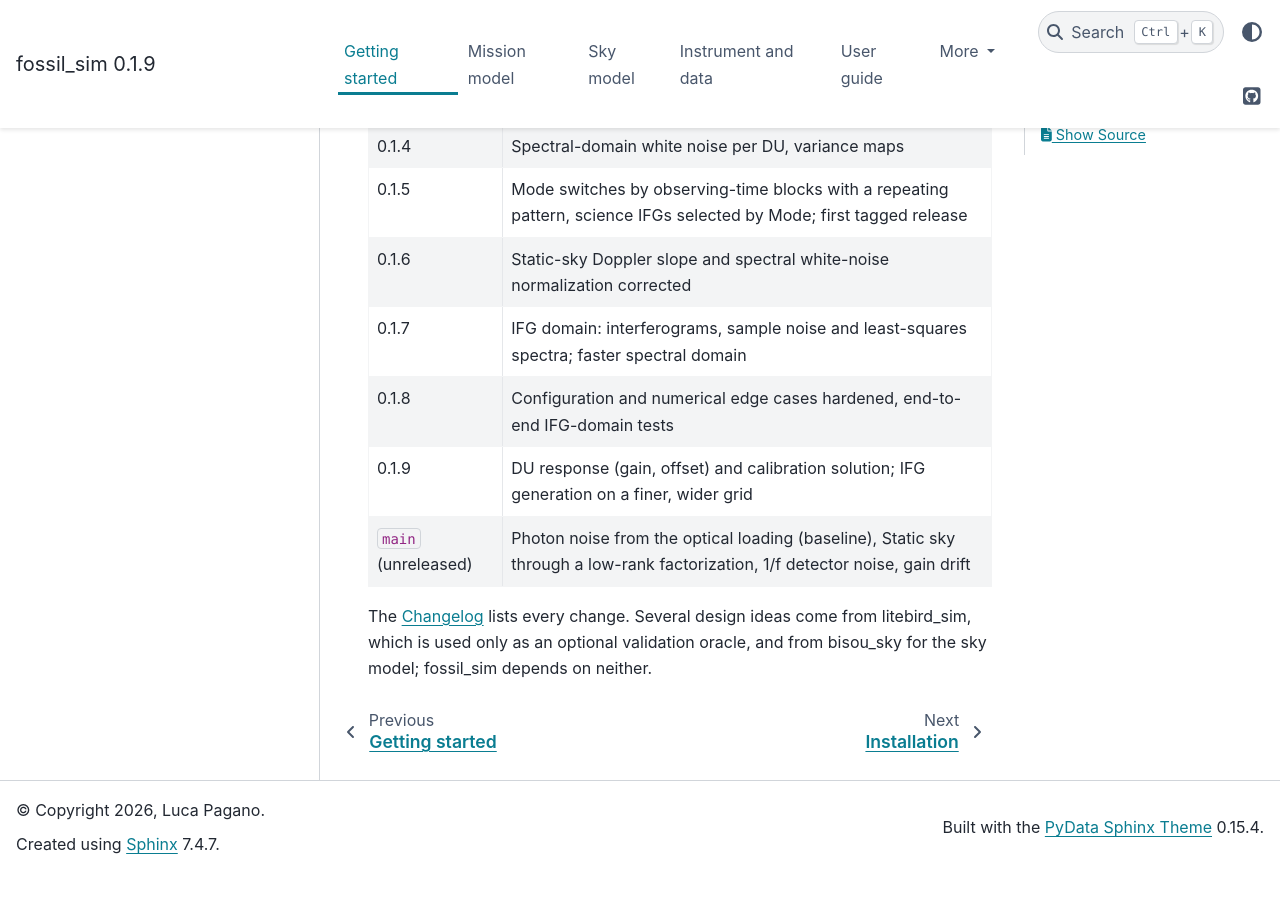
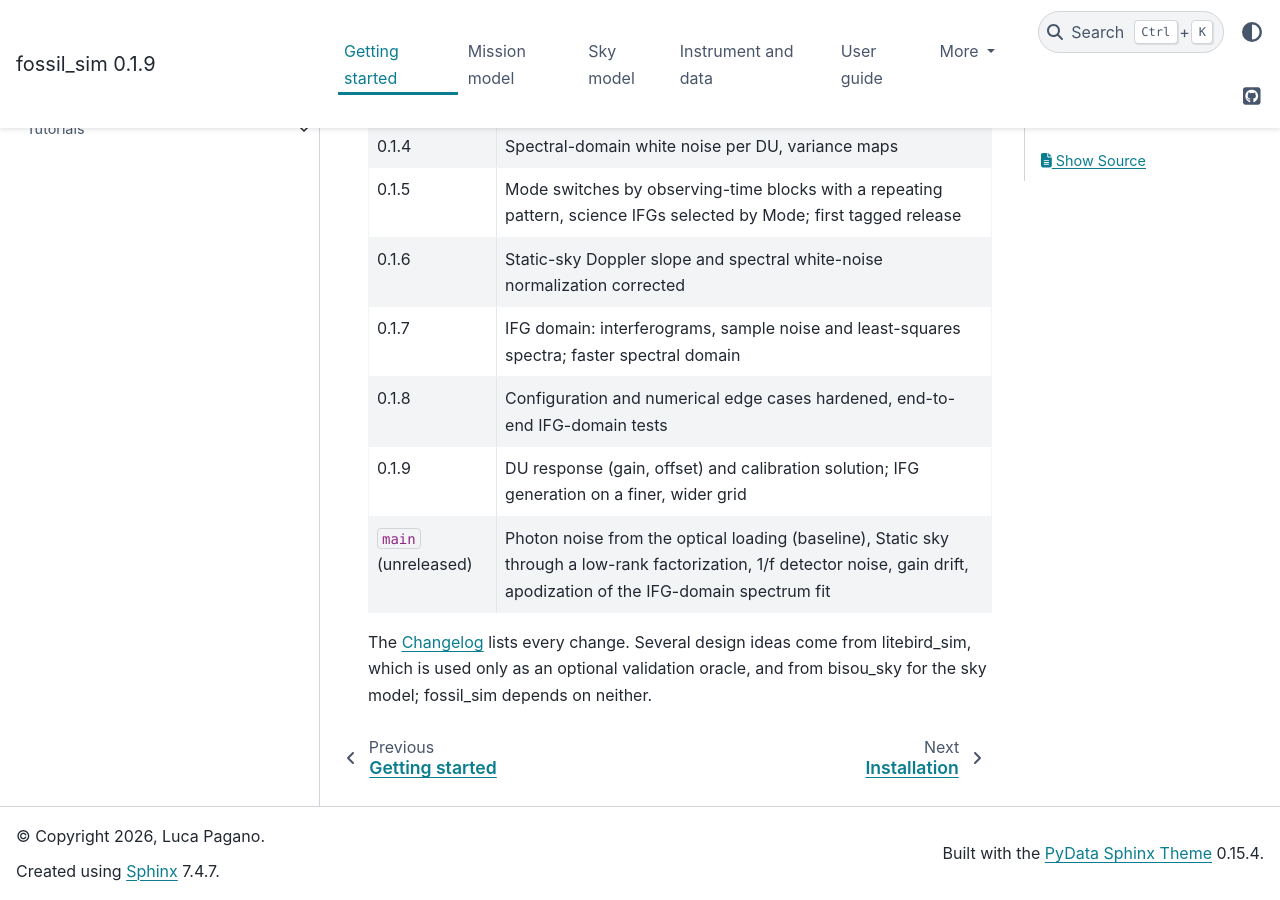
Before and after one commit to paganol/fossil_sim, a Sphinx documentation site: the page built from docs/introduction.md, in a window 1280 px wide and 900 px high, scrolled down 1478 px. Built offline with Sphinx 7.4.7 and the PyData theme 0.15.4, drawn with Linux system fonts in a browser that asks for light colours; pages that are not in the unit, such as notebooks, are missing from menus; cross-references to code outside the pages are shown as plain code; before the commit the page ends 2352 px from its top, so only the background shows below that.

Commit message:
Docs: apodization in the introduction Status table
Co-Authored-By: Claude Opus 5.5 <noreply@anthropic.com>

```diff
--- a/docs/introduction.md
+++ b/docs/introduction.md
@@ -52,7 +52,7 @@ and the spectrum of each DU is recovered by least squares
 | 0.1.7 | IFG domain: interferograms, sample noise and least-squares spectra; faster spectral domain |
 | 0.1.8 | Configuration and numerical edge cases hardened, end-to-end IFG-domain tests |
 | 0.1.9 | DU response (gain, offset) and calibration solution; IFG generation on a finer, wider grid |
-| `main` (unreleased) | Photon noise from the optical loading (baseline), Static sky through a low-rank factorization, 1/f detector noise, gain drift |
+| `main` (unreleased) | Photon noise from the optical loading (baseline), Static sky through a low-rank factorization, 1/f detector noise, gain drift, apodization of the IFG-domain spectrum fit |
 
 The {doc}`changelog` lists every change.
 Several design ideas come from litebird_sim, which is used only as an optional
```
